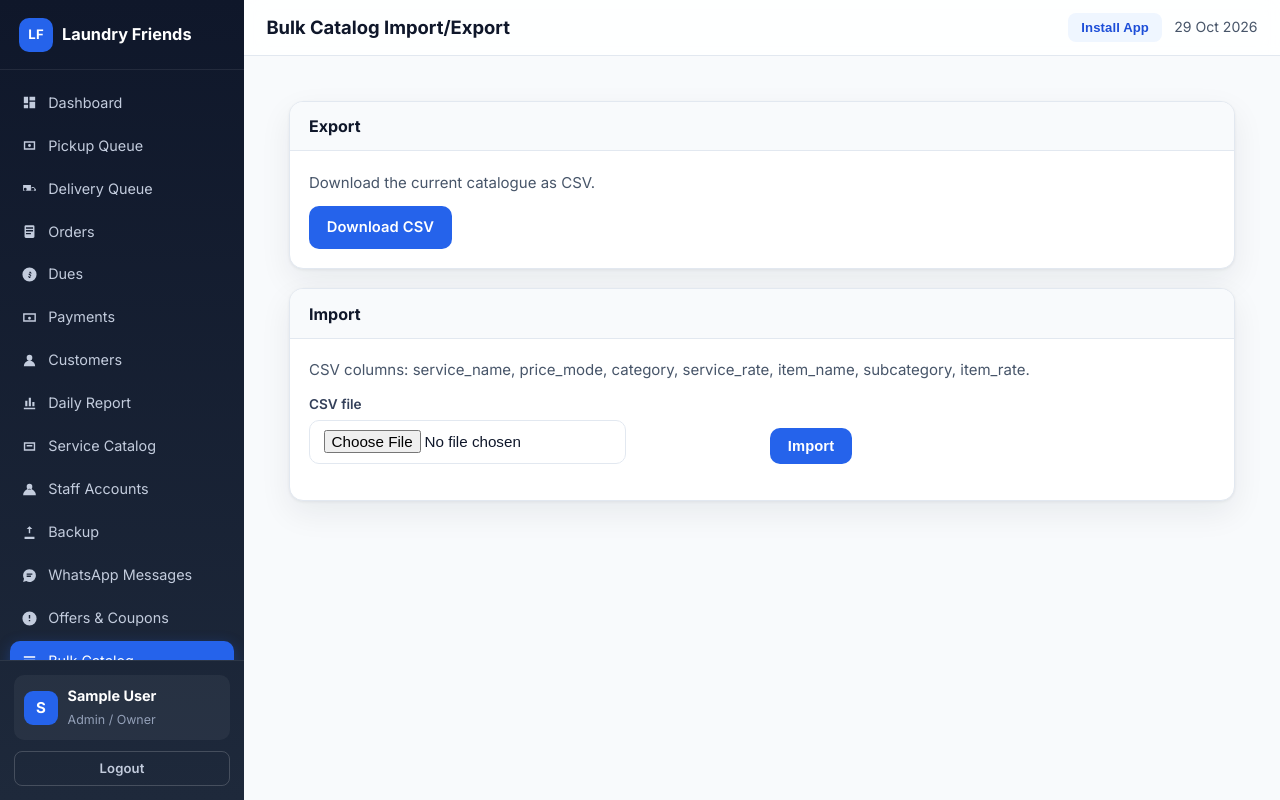
After one commit to VirendraNagoriya/firendslaundryDemo, a PHP site: page /admin/bulk-catalog.php in a window 1280 px wide. The commit adds this page. Run offline with PHP 8.4, Linux system fonts and the light colour scheme; the visitor is signed in with stand-in values (Sample User, id 1); some libraries are stand-ins or nearby versions.

Commit message:
Add bulk catalog import/export and offers/coupons admin

```diff
--- /dev/null
+++ b/admin/bulk-catalog.php
@@ -0,0 +1,116 @@
+<?php
+declare(strict_types=1);
+
+require_once dirname(__DIR__) . '/bootstrap.php';
+require_once dirname(__DIR__) . '/includes/layout.php';
+
+$user = require_admin();
+
+if (isset($_GET['export'])) {
+    header('Content-Type: text/csv');
+    header('Content-Disposition: attachment; filename="catalog_export.csv"');
+    $out = fopen('php://output', 'w');
+    fputcsv($out, ['service_name', 'price_mode', 'category', 'service_rate', 'item_name', 'subcategory', 'item_rate']);
+    $rows = db_all(
+        'SELECT s.service_name, s.price_mode, s.category, s.rate AS service_rate,
+                i.item_name, sc.name AS subcategory, COALESCE(NULLIF(i.rate_per_piece,0), i.rate_per_kg) AS item_rate
+         FROM laundry_items i
+         JOIN services s ON s.id = i.service_id
+         LEFT JOIN subcategories sc ON sc.id = i.subcategory_id
+         ORDER BY s.service_name, i.item_name'
+    );
+    foreach ($rows as $r) {
+        fputcsv($out, [
+            $r['service_name'], $r['price_mode'], $r['category'], $r['service_rate'],
+            $r['item_name'], $r['subcategory'], $r['item_rate']
+        ]);
+    }
+    fclose($out);
+    exit;
+}
+
+$errors = [];
+$imported = 0;
+
+if ($_SERVER['REQUEST_METHOD'] === 'POST') {
+    require_csrf();
+    if (isset($_FILES['csv']) && $_FILES['csv']['error'] === UPLOAD_ERR_OK) {
+        $handle = fopen((string) $_FILES['csv']['tmp_name'], 'r');
+        if ($handle) {
+            $header = fgetcsv($handle);
+            while (($row = fgetcsv($handle)) !== false) {
+                if (count($row) < 7) { continue; }
+                [$serviceName, $priceMode, $category, $serviceRate, $itemName, $subcategory, $itemRate] = array_map('trim', $row);
+                if ($serviceName === '' || $itemName === '') { continue; }
+                if (!in_array($priceMode, ['per_piece', 'per_kg', 'fixed'], true)) { $priceMode = 'per_piece'; }
+                if (!in_array($category, ['piece', 'kg', 'extra'], true)) { $category = 'piece'; }
+
+                $service = db_row('SELECT id FROM services WHERE service_name = ?', [$serviceName]);
+                if ($service === null) {
+                    $sid = db_insert(
+                        'INSERT INTO services (service_name, price_mode, category, rate, is_active) VALUES (?,?,?,?,1)',
+                        [$serviceName, $priceMode, $category, (float) $serviceRate]
+                    );
+                } else {
+                    $sid = (int) $service['id'];
+                }
+
+                $sub = $subcategory !== '' ? db_row('SELECT id FROM subcategories WHERE name = ?', [$subcategory]) : null;
+                $subId = $sub !== null ? (int) $sub['id'] : null;
+
+                $mode = $priceMode;
+                $perPiece = $mode === 'per_kg' ? 0 : (float) $itemRate;
+                $perKg = $mode === 'per_kg' ? (float) $itemRate : 0;
+
+                db_exec(
+                    'INSERT INTO laundry_items (service_id, subcategory_id, item_name, service_type, price_mode, rate_per_piece, rate_per_kg, is_active)
+                     VALUES (?,?,?,?,?,?,?,1)
+                     ON DUPLICATE KEY UPDATE subcategory_id=VALUES(subcategory_id), price_mode=VALUES(price_mode),
+                     rate_per_piece=VALUES(rate_per_piece), rate_per_kg=VALUES(rate_per_kg), is_active=1',
+                    [$sid, $subId, $itemName, 'other', $mode, $perPiece, $perKg]
+                );
+                $imported++;
+            }
+            fclose($handle);
+            flash('success', $imported . ' rows imported.');
+            redirect('admin/bulk-catalog.php');
+        } else {
+            $errors[] = 'Could not read CSV file.';
+        }
+    } else {
+        $errors[] = 'Please choose a CSV file.';
+    }
+}
+
+layout_start('Bulk Catalog Import/Export', 'app');
+?>
+<div class="app-content">
+    <?php foreach ($errors as $e): ?>
+        <div class="alert alert-error"><?= e($e) ?></div>
+    <?php endforeach; ?>
+    <div class="panel">
+        <div class="panel-head"><h2>Export</h2></div>
+        <div class="panel-body">
+            <p class="subtle">Download the current catalogue as CSV.</p>
+            <a class="btn" href="<?= e(url('admin/bulk-catalog.php?export=1')) ?>">Download CSV</a>
+        </div>
+    </div>
+    <div class="panel">
+        <div class="panel-head"><h2>Import</h2></div>
+        <div class="panel-body">
+            <p class="subtle">CSV columns: service_name, price_mode, category, service_rate, item_name, subcategory, item_rate.</p>
+            <form method="post" enctype="multipart/form-data" class="form-grid">
+                <?= csrf_field() ?>
+                <div class="form-group">
+                    <label>CSV file</label>
+                    <input type="file" name="csv" accept=".csv" required>
+                </div>
+                <div class="form-group" style="align-self:end;">
+                    <button class="btn" type="submit">Import</button>
+                </div>
+            </form>
+        </div>
+    </div>
+</div>
+<?php
+layout_end();
--- a/includes/layout.php
+++ b/includes/layout.php
@@ -24,6 +24,7 @@ function layout_nav_items(): array
                 ['label' => 'Backup', 'href' => 'admin/backup.php', 'icon' => 'M12 3l4 4h-3v6h-2V7H8l4-4zm-7 15h14v3H5v-3z'],
                 ['label' => 'WhatsApp Messages', 'href' => 'admin/whatsapp-templates.php', 'icon' => 'M12 3a9 9 0 00-7.7 13.6L3 21l4.5-1.2A9 9 0 1012 3zm-4 6h8v2H8V9zm0 3h6v2H8v-2z'],
                 ['label' => 'Offers & Coupons', 'href' => 'admin/offers.php', 'icon' => 'M12 2a10 10 0 100 20 10 10 0 000-20zm1 14h-2v-2h2v2zm0-4h-2V7h2v5z'],
+                ['label' => 'Bulk Catalog', 'href' => 'admin/bulk-catalog.php', 'icon' => 'M4 6h16v2H4V6zm0 5h16v2H4v-2zm0 5h16v2H4v-2z'],
                 ['label' => 'Settings', 'href' => 'admin/settings.php', 'icon' => 'M12 8a4 4 0 100 8 4 4 0 000-8zm9 4l-2 1.2.3 2.3-2.3.3L15.5 18l-1.9-1.4L12 17.6l-1.6-1L8.5 18l-1.5-2.2-2.3-.3.3-2.3L3 12l2-1.2-.3-2.3L7 8.2 8.5 6l1.9 1.4L12 6.4l1.6 1L15.5 6l1.5 2.2 2.3.3-.3 2.3L21 12z'],
             ];
         case 'staff':
```
